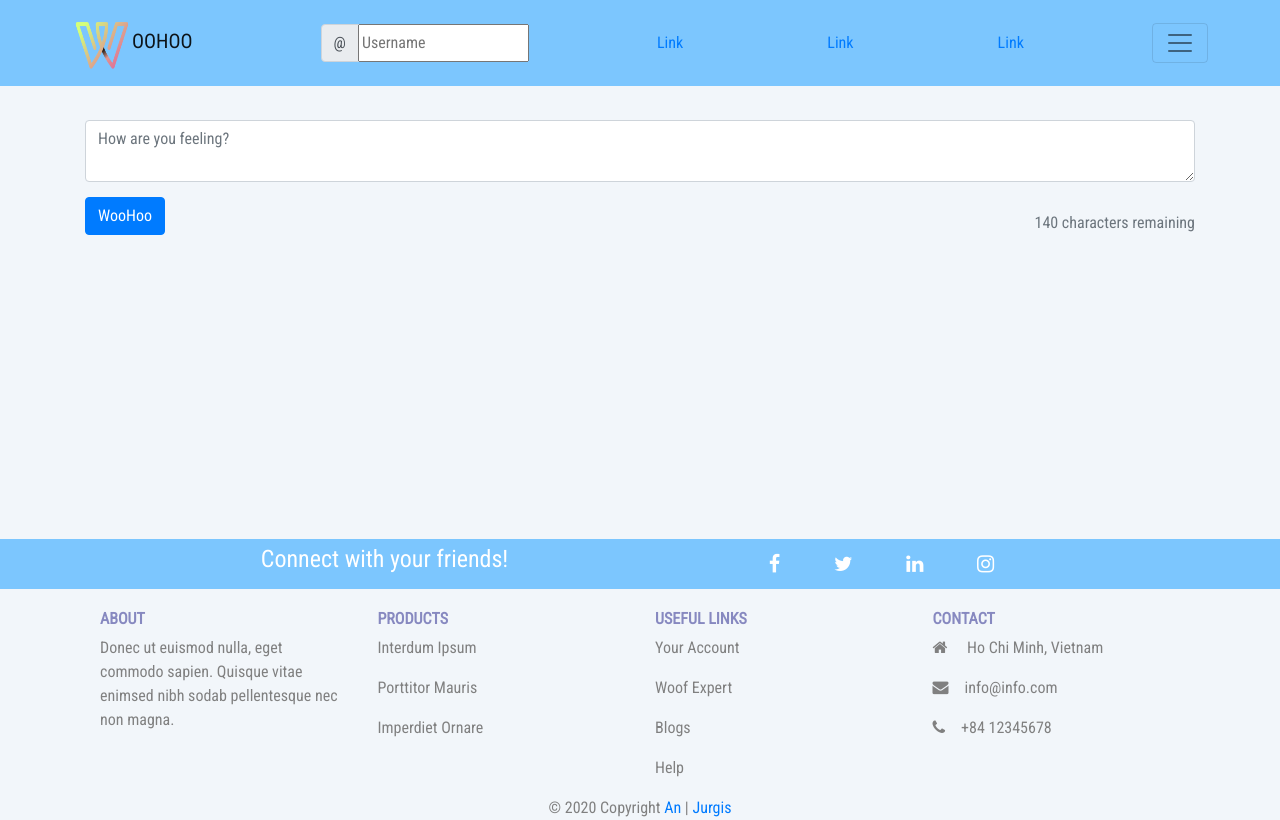
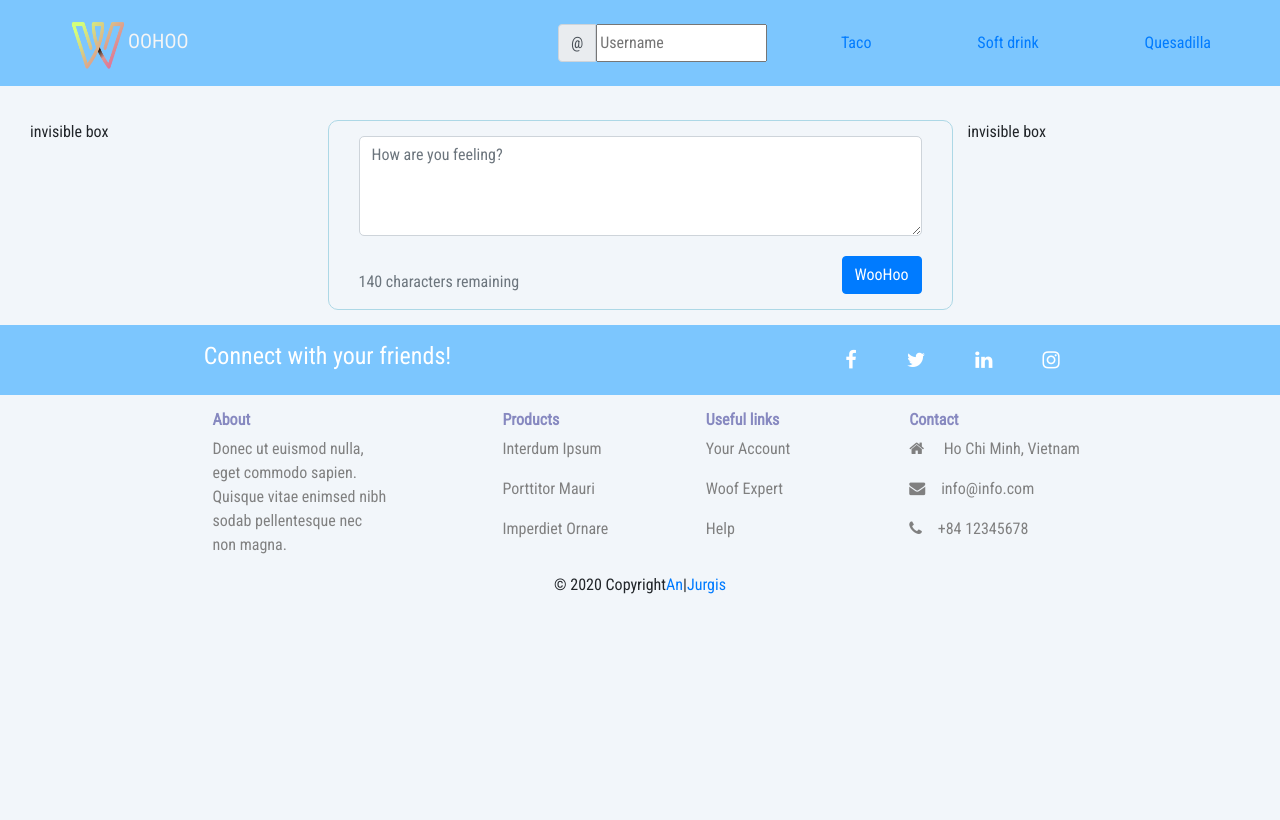
Before and after one commit to J-Grigri/twitterClone, a plain HTML site: page index.html in a window 1280 px wide. Drawn offline with nearby package versions, Linux system fonts and the light colour scheme.

Commit message:
this is haha

```diff
--- a/index.html
+++ b/index.html
@@ -1,133 +1,120 @@
 <!DOCTYPE html>
 <html lang="en">
+
 <head>
     <meta charset="UTF-8" />
     <meta name="viewport" content="width=device-width, initial-scale=1.0" />
     <title>Twitter clone</title>
-    <link
-      rel="stylesheet"
-      href="https://stackpath.bootstrapcdn.com/bootstrap/4.4.1/css/bootstrap.min.css"
-      integrity="sha384-Vkoo8x4CGsO3+Hhxv8T/Q5PaXtkKtu6ug5TOeNV6gBiFeWPGFN9MuhOf23Q9Ifjh"
-      crossorigin="anonymous"
-    />
-    <link rel="stylesheet" href="https://cdnjs.cloudflare.com/ajax/libs/font-awesome/4.7.0/css/font-awesome.min.css"/>
+    <link rel="stylesheet" href="https://stackpath.bootstrapcdn.com/bootstrap/4.4.1/css/bootstrap.min.css" integrity="sha384-Vkoo8x4CGsO3+Hhxv8T/Q5PaXtkKtu6ug5TOeNV6gBiFeWPGFN9MuhOf23Q9Ifjh" crossorigin="anonymous" />
+    <link rel="stylesheet" href="https://cdnjs.cloudflare.com/ajax/libs/font-awesome/4.7.0/css/font-awesome.min.css" />
     <link href="https://fonts.googleapis.com/css?family=Noto+Sans|Playfair+Display|Roboto+Condensed&display=swap" rel="stylesheet">
     <link rel="stylesheet" href="style.css" />
-    <!--#7CC6FE-->
 </head>
-  <body>
-    <div id="pageContainer">
-      <div id="content-wrap">
 
-
-    <!-- Navbar -->
-    <nav class="fixed-top navbar navbar-light" style="background-color: #7CC6FE;">
-        <a class="navbar-brand" href="index.html">
+<body id="content-wrap">
+    <nav class="col-sm fixed-top navbar navbar-light" style="background-color: #7CC6FE;">
+        <div class="col-4">
+            <a class=" navbar-brand" style="color: whitesmoke;" href="index.html">
                 <img class="logo" src="applogo.png" />OOHOO</a>
+        </div>
+        <div class="col-2">
             <form class="form-inline">
                 <div class="input-group">
                     <div class="input-group-prepend">
                         <span class="input-group-text" id="basic-addon1">@</span>
+                        <input type="text" placeholder="Username" aria-label="Username" aria-describedby="basic-addon1">
                     </div>
-                <input type="text"  placeholder="Username" aria-label="Username" aria-describedby="basic-addon1">
                 </div>
             </form>
+        </div>
         <li class="nav-item">
-            <a class="nav-link" href="#">Link</a>
+            <a class="nav-link" href="#">Taco</a>
         </li>
         <li class="nav-item">
-            <a class="nav-link" href="#">Link</a>
+            <a class="nav-link" href="#">Soft drink</a>
         </li>
         <li class="nav-item">
-            <a class="nav-link" href="#">Link</a>
+            <a class="nav-link" href="#">Quesadilla</a>
         </li>
-        <button class="navbar-toggler" type="button" data-toggle="collapse" data-target="#navbarToggleExternalContent" aria-controls="navbarToggleExternalContent" aria-expanded="false" aria-label="Toggle navigation">
-            <span class="navbar-toggler-icon"></span>
-          </button>
     </nav>
     <!-- INPUT SECTION -->
-
-
     <!-- Main part -->
-      <div class="container postContainer">
-        <div class="col-xs">
-            <div class="input-group">
-                <textarea onfocus="this.value=''" class="form-control" aria-label="With textarea" id="contentsBox" placeholder="How are you feeling?" maxlength="140"></textarea>
-            </div>
-            <div class=" text-muted row" style="display: flex; justify-content: space-between;">
-                <button onclick="addTweet()" class="btn btn-primary woohoobutton" data-toggle="button" aria-pressed="false">WooHoo</button>
-                <div id="charCountArea">140 characters remaining</div>
-              </div>
-              <div>
-                <div id="tweetArea"></div>
-
+    <div class="container col-sm postContainer" style="padding-top: 100px;">
+        <div class="col-3">invisible box
         </div>
 
-            </input>
-
+        <div class="col-6" style="border: 1px solid lightblue; border-radius: 10px; ">
+            <div class=" input-group">
+                <textarea onfocus="this.value=''" style="margin: 15px; margin-bottom: 5px; height: 100px; border-radius: 5px;" class="form-control" aria-label="With textarea" id="contentsBox" placeholder="How are you feeling?" maxlength="140"></textarea>
             </div>
+            <div class=" text-muted row" style="margin: 15px; display: flex; justify-content: space-between;">
+                <div id="charCountArea">140 characters remaining</div>
+                <button onclick="addTweet()" class="btn btn-primary woohoobutton" data-toggle="button" aria-pressed="false">WooHoo</button>
             </div>
         </div>
 
-
-    <!-- Footer -->
-    <footer id="footer">
-      <div class=""style="background-color:#7CC6FE;">
-        <div class="container footerContainer";>
-<!-- Text -->
-            <div class="footerText" style="color:white">
-              <h3 style="margin-top: px;">Connect with your friends!</h3>
-            </div>
-<!-- icons -->
-            <div class="iconList">
-              <a style="color:white"><i class="fa fa-facebook-f socIcon"></i></a>
-              <a style="color:white"><i class="fa fa-twitter socIcon"></i></a>
-              <a style="color:white"><i class="fa fa-linkedin socIcon"></i></a>
-              <a style="color:white"><i class="fa fa-instagram socIcon"></i></a>
-            </div>
+        <div class="col-3">invisible box
         </div>
     </div>
 
-      <div class="container">
-        <div class="row">
-
-          <div class="col-md-2  col-xl-3 footerHover">
-            <h6 class="text-uppercase" style="color:#8789C0; font-weight: bold">About</h6>
-            <p> Donec ut euismod nulla, eget commodo sapien. Quisque vitae enimsed nibh sodab pellentesque nec non magna.</p></div>
-
-          <div class="col-md-2  col-xl-3 footerHover">
-            <h6 class="text-uppercase" style="color:#8789C0; font-weight: bold">Products</h6>
-            <p>Interdum Ipsum</a></p>
-            <p>Porttitor Mauris</a></p>
-            <p>Imperdiet Ornare</a></p>
+    <!--outputtweet-->
+    <div style="display: flex; justify-content: center;">
+        <div id="tweetArea"></div>
     </div>
 
-          <div class="col-md-2  col-xl-3 footerHover">
-            <h6 class="text-uppercase" style="color:#8789C0; font-weight: bold">Useful links</h6>
+    <footer class="col-xs;">
+        <!-- <div class="container col-sm"> -->
+        <!--for the bar-->
+        <div class="row col-sm" style="background-color:#7CC6FE; display: flex; text-align: center; align-items: center; color:white ">
+            <h3 class="col-6 ">Connect with your friends!</h3>
+            <div class="iconList col-6 " style="display: flex; justify-content: center; ">
+                <a><i class="fa fa-facebook-f socIcon "></i></a>
+                <a><i class="fa fa-twitter socIcon "></i></a>
+                <a><i class="fa fa-linkedin socIcon "></i></a>
+                <a><i class="fa fa-instagram socIcon "></i></a>
+            </div>
+        </div>
+
+        <div class="container col-sm">
+            <!--for the info-->
+            <div class="row col-sm" style="color:#8789C0; display: flex; justify-content: center;">
+                <div class=" col-3 ">
+                    <div class=" col-9 ">
+                        <h6 style="font-weight: bold">About</h6>
+                        <p> Donec ut euismod nulla, eget commodo sapien. Quisque vitae enimsed nibh sodab pellentesque nec non magna.</p>
+                    </div>
+                </div>
+                <div class="col-2">
+                    <h6 style="font-weight: bold">Products</h6>
+                    <p>Interdum Ipsum </p>
+                    <p>Porttitor Mauri </p>
+                    <p>Imperdiet Ornare </p>
+                </div>
+                <div class="col-2 ">
+                    <h6 style="font-weight: bold">Useful links </h6>
                     <p>Your Account</p>
                     <p> Woof Expert</p>
-            <p>Blogs</p>
                     <p>Help</p>
                 </div>
-
-          <div class="col-md-2  col-xl-3 footerHover">
-            <h6 class="text-uppercase" style="color:#8789C0; font-weight: bold">Contact</h6>
+                <div class="col-2 ">
+                    <h6 style="font-weight: bold">Contact</h6>
                     <p><i class="fa fa-home mr-3" aria-hidden="true"></i> Ho Chi Minh, Vietnam</p>
                     <p><i class="fa fa-envelope mr-3" aria-hidden="true"></i>info@info.com</p>
                     <p><i class="fa fa-phone mr-3" aria-hidden="true"></i>+84 12345678</p>
                 </div>
-
             </div>
-          <div class="footerBottom">© 2020 Copyright <a href="https://github.com/andreceetnn">An</a> | <a href="https://github.com/J-Grigri">Jurgis</a>
-
+        </div>
+        <div style="display:flex;justify-content: center;">© 2020 Copyright <a href="https://github.com/andreceetnn"> An</a> | <a href="https://github.com/J-Grigri">Jurgis</a>
         </div>
         </div>
     </footer>
-    </div>
+
+
     <script src="https://code.jquery.com/jquery-3.4.1.slim.min.js" integrity="sha384-J6qa4849blE2+poT4WnyKhv5vZF5SrPo0iEjwBvKU7imGFAV0wwj1yYfoRSJoZ+n" crossorigin="anonymous"></script>
     <script src="https://cdn.jsdelivr.net/npm/popper.js@1.16.0/dist/umd/popper.min.js" integrity="sha384-Q6E9RHvbIyZFJoft+2mJbHaEWldlvI9IOYy5n3zV9zzTtmI3UksdQRVvoxMfooAo" crossorigin="anonymous"></script>
     <script src="https://stackpath.bootstrapcdn.com/bootstrap/4.4.1/js/bootstrap.min.js" integrity="sha384-wfSDF2E50Y2D1uUdj0O3uMBJnjuUD4Ih7YwaYd1iqfktj0Uod8GCExl3Og8ifwB6" crossorigin="anonymous"></script>
     <script src="main.js"></script>
 
 </body>
+
 </html>
--- a/style.css
+++ b/style.css
@@ -1,48 +1,59 @@
 /* Page set up */
+
 body {
     background-color: rgb(242, 246, 250);
-  font-family: 'Roboto Condensed', sans-serif;
+    font-family: 'Roboto Condensed', sans-serif, monospace;
 }
+
 #pageContainer {
     position: relative;
     min-height: 100vh;
 }
+
 #content-wrap {
-  padding-bottom: 2.5rem; /* Footer height */
+    padding-bottom: 2.5rem;
+    /* Footer height */
 }
+
 #footer {
     position: absolute;
     bottom: 0;
     width: 100%;
 }
+
+
 /* Global classes */
+
 h3 {
-    font-size:1.5rem;
+    font-size: 1.5rem;
 }
+
 p {
-    color:grey;
+    color: grey;
 }
+
+
 /* Bootstrap classes */
+
 .row {
     margin-right: 0;
     margin-left: 0;
     margin-top: 15px;
 }
-.container {
 
-}
+
 /* Navbar */
+
 .nav-item {
     list-style: none;
 }
+
 .navbar {
     justify-content: space-around;
 }
+
+
 /* Top section */
-
-#contentsBox {
-  margin-top: 100px;
-}
 
 #charCountArea {
     display: flex;
@@ -56,6 +67,10 @@ p {
 
 .postContainer {
     margin-top: 20px;
+    display: flex;
+    justify-content: center;
+    /* border: 1px solid lightblue;
+    border-radius: 15px; */
 }
 
 .woohoobutton {
@@ -63,12 +78,12 @@ p {
     align-items: center;
 }
 
+
 /* Footer section */
+
 .socIcon {
     font-size: 20px;
     padding: 25px;
-}
-.iconList {
 }
 
 .firstFooter {
@@ -86,16 +101,23 @@ p {
     align-items: center;
     width: 80%;
     margin-bottom: 20px;
-  height:50px;
+    height: 50px;
 }
+
 .footerBottom {
     text-align: center;
-  color:grey;
+    color: grey;
 }
 
-.footerHover: hover {
+.footerHover:hover {
     color: #8789C0;
 }
+
+#footer {
+    bottom: 0;
+}
+
+
 /* .footerText {
     display:flex;
     align-items: center;
```
Also changed, not shown: footer_test.html (added, +24 -0 lines). Lines whose indentation alone changed are shown as unchanged.
